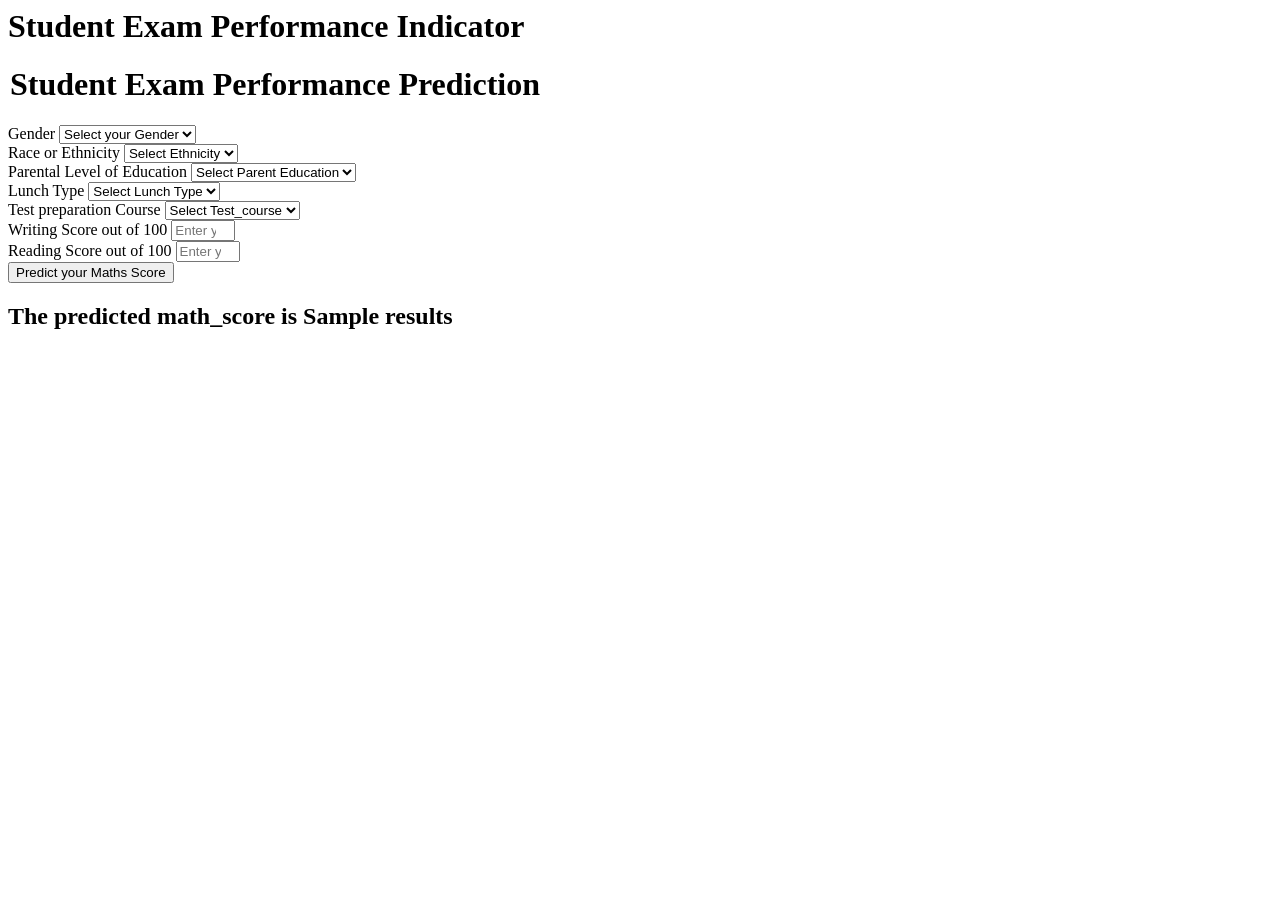
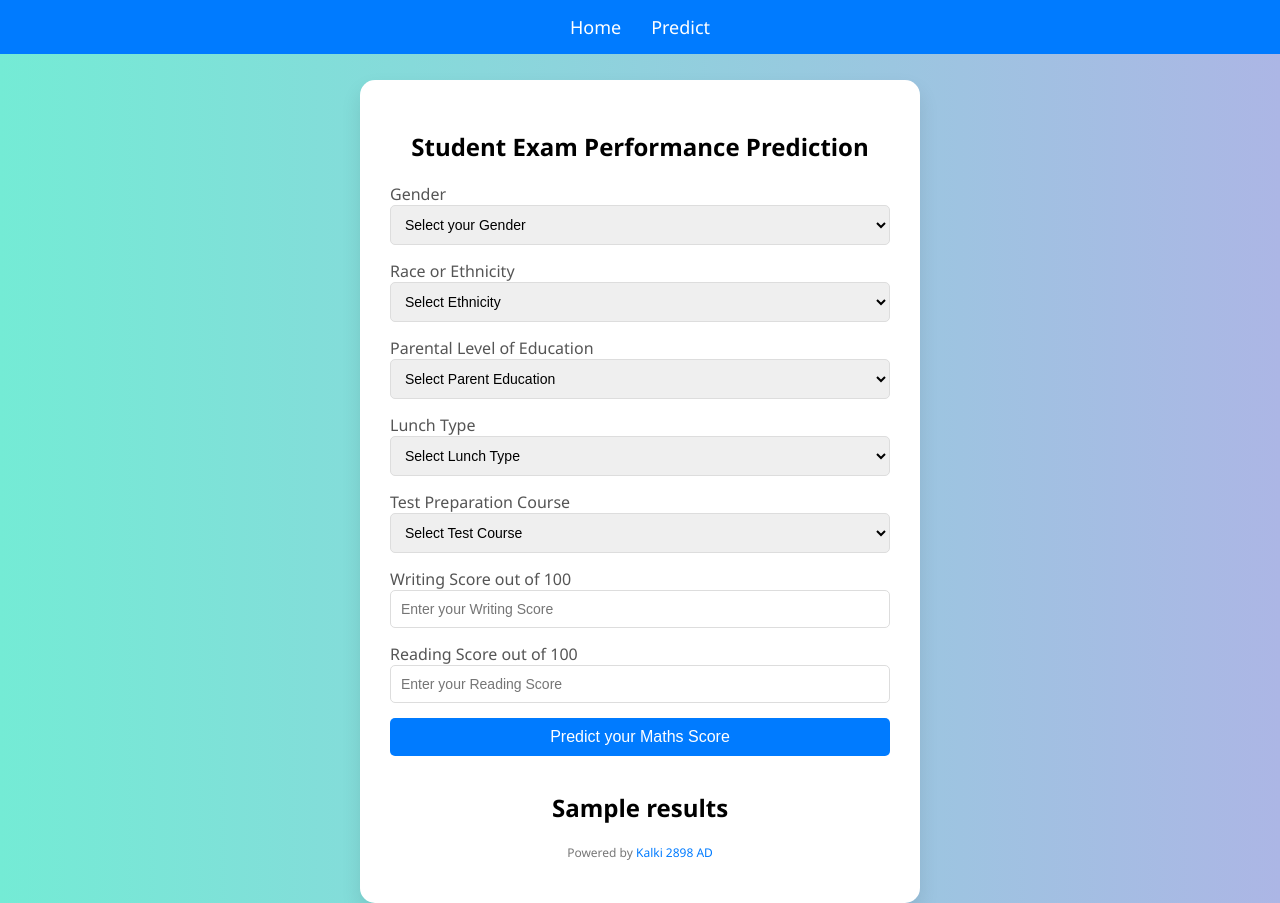
Before and after one commit to Parth19Dhimmar/ML_Project, a Flask app: template templates/home.html in a window 1280 px wide. Before the commit the page ends 329 px from the top, so only its background shows below. Run offline with Flask 3, Linux system fonts and the light colour scheme; the template is opened without the code that fills it: most values are stand-ins (such as "Sample title", 1, 10 or a date in 2020).

Commit message:
updated html templates

```diff
--- a/app.py
+++ b/app.py
@@ -32,8 +32,9 @@ def predict():
     prediction_pipeline = PredictionPipeline()
     prediction = int(np.round(prediction_pipeline.prediction(features = features_df)[0]))
 
-    return render_template('home.html', results = prediction)
+    results = f"The predicted math_score is {prediction}"
 
+    return render_template('home.html', results = results)
 
 if __name__ == "__main__":
     app.run(debug = True)
--- a/templates/home.html
+++ b/templates/home.html
@@ -1,111 +1,171 @@
-<html>
+<!DOCTYPE html>
+<html lang="en">
+<head>
+    <meta charset="UTF-8">
+    <meta name="viewport" content="width=device-width, initial-scale=1.0">
+    <title>Student Exam Performance Indicator</title>
+    <style>
+        body {
+            font-family: 'Segoe UI', Tahoma, Geneva, Verdana, sans-serif;
+            background: linear-gradient(to right, #74ebd5, #ACB6E5);
+            display: flex;
+            flex-direction: column;
+            align-items: center;
+            height: 100vh;
+            margin: 0;
+            padding: 0;
+        }
+        .navbar {
+            width: 100%;
+            background-color: #007bff;
+            padding: 15px;
+            display: flex;
+            justify-content: center;
+            position: fixed;
+            top: 0;
+        }
+        .navbar a {
+            color: white;
+            text-decoration: none;
+            margin: 0 15px;
+            font-size: 18px;
+        }
+        .navbar a:hover {
+            text-decoration: underline;
+        }
+        .login {
+            background-color: #fff;
+            padding: 30px;
+            border-radius: 15px;
+            box-shadow: 0 10px 20px rgba(0, 0, 0, 0.1);
+            width: 500px; /* Adjusted width */
+            text-align: center;
+            margin-top: 80px; /* Adjusted for the navbar height */
+        }
+        .login h1 {
+            color: #333;
+            margin-bottom: 20px;
+            font-size: 24px;
+        }
+        .login form {
+            display: flex;
+            flex-direction: column;
+        }
+        .login .mb-3 {
+            margin-bottom: 15px;
+            text-align: left;
+        }
+        .login label {
+            margin-bottom: 5px;
+            color: #555;
+        }
+        .login select,
+        .login input {
+            padding: 10px;
+            border: 1px solid #ddd;
+            border-radius: 5px;
+            font-size: 14px;
+            width: 100%;
+            box-sizing: border-box;
+        }
+        .login .btn {
+            background-color: #007bff;
+            color: #fff;
+            border: none;
+            padding: 10px;
+            cursor: pointer;
+            border-radius: 5px;
+            font-size: 16px;
+            transition: background-color 0.3s ease;
+        }
+        .login .btn:hover {
+            background-color: #0056b3;
+        }
+        .footer {
+            margin-top: 20px;
+            font-size: 12px;
+            color: #777;
+        }
+        .footer a {
+            color: #007bff;
+            text-decoration: none;
+        }
+        .footer a:hover {
+            text-decoration: underline;
+        }
+    </style>
+</head>
 <body>
+    <div class="navbar">
+        <a href="/">Home</a>
+        <a href="/predict">Predict</a>
+    </div>
     <div class="login">
-       <h1>Student Exam Performance Indicator</h1>
-
-       <form action="{{ url_for('predict')}}" method="post">
-        <h1>
-            <legend>Student Exam Performance Prediction</legend>
-        </h1>
+       <form action="{{ url_for('predict') }}" method="post">
+        <h2><legend>Student Exam Performance Prediction</legend></h2>
         <div class="mb-3">
             <label class="form-label">Gender</label>
-            <select class="form-control" name="gender" placeholder="Enter you Gender" required>
+            <select class="form-control" name="gender" placeholder="Enter your Gender" required>
                 <option class="placeholder" selected disabled value="">Select your Gender</option>
-                <option value="male">
-                    Male
-                </option>
-                <option value="female">
-                    Female
-                </option>
+                <option value="male">Male</option>
+                <option value="female">Female</option>
             </select>
         </div>
         <div class="mb-3">
             <label class="form-label">Race or Ethnicity</label>
-            <select class="form-control" name="ethnicity" placeholder="Enter you ethnicity" required>
+            <select class="form-control" name="ethnicity" placeholder="Enter your ethnicity" required>
                 <option class="placeholder" selected disabled value="">Select Ethnicity</option>
-                <option value="group A">
-                    Group A
-                </option>
-                <option value="group B">
-                    Group B
-                </option>
-                <option value="group C">
-                    Group C
-                </option>
-                <option value="group D">
-                    Group D
-                </option>
-                <option value="group E">
-                    Group E
-                </option>
+                <option value="group A">Group A</option>
+                <option value="group B">Group B</option>
+                <option value="group C">Group C</option>
+                <option value="group D">Group D</option>
+                <option value="group E">Group E</option>
             </select>
         </div>
         <div class="mb-3">
             <label class="form-label">Parental Level of Education</label>
-            <select class="form-control" name="parental_level_of_education"
-                placeholder="Enter you Parent Education" required>
+            <select class="form-control" name="parental_level_of_education" placeholder="Enter your Parent Education" required>
                 <option class="placeholder" selected disabled value="">Select Parent Education</option>
-                <option value="associate's degree">
-                    associate's degree
-                </option>
-                <option value="bachelor's degree">
-                    bachelor's degree
-                </option>
-                <option value="high school">
-                    high school
-                </option>
-                <option value="master's degree">
-                    master's degree
-                </option>
-                <option value="some college">
-                    some college
-                </option>
-                <option value="some high school">
-                    some high school
-                </option>
+                <option value="associate's degree">associate's degree</option>
+                <option value="bachelor's degree">bachelor's degree</option>
+                <option value="high school">high school</option>
+                <option value="master's degree">master's degree</option>
+                <option value="some college">some college</option>
+                <option value="some high school">some high school</option>
             </select>
         </div>
         <div class="mb-3">
             <label class="form-label">Lunch Type</label>
-            <select class="form-control" name="lunch" placeholder="Enter you Lunch" required>
+            <select class="form-control" name="lunch" placeholder="Enter your Lunch" required>
                 <option class="placeholder" selected disabled value="">Select Lunch Type</option>
-                <option value="free/reduced">
-                    free/reduced
-                </option>
-                <option value="standard">
-                    standard
-                </option>
+                <option value="free/reduced">free/reduced</option>
+                <option value="standard">standard</option>
             </select>
         </div>
         <div class="mb-3">
-            <label class="form-label">Test preparation Course</label>
-            <select class="form-control" name="test_preparation_course" placeholder="Enter you Course"
-                required>
-                <option class="placeholder" selected disabled value="">Select Test_course</option>
-                <option value="none">
-                    None
-                </option>
-                <option value="completed">
-                    Completed
-                </option>
+            <label class="form-label">Test Preparation Course</label>
+            <select class="form-control" name="test_preparation_course" placeholder="Enter your Course" required>
+                <option class="placeholder" selected disabled value="">Select Test Course</option>
+                <option value="none">None</option>
+                <option value="completed">Completed</option>
             </select>
         </div>
         <div class="mb-3">
             <label class="form-label">Writing Score out of 100</label>
-            <input class="form-control" type="number" name="reading_score"
-                placeholder="Enter your Reading score" min='0' max='100' />
+            <input class="form-control" type="number" name="writing_score" placeholder="Enter your Writing Score" min='0' max='100' required />
         </div>
         <div class="mb-3">
             <label class="form-label">Reading Score out of 100</label>
-            <input class="form-control" type="number" name="writing_score"
-                placeholder="Enter your Reading Score" min='0' max='100' />
+            <input class="form-control" type="number" name="reading_score" placeholder="Enter your Reading Score" min='0' max='100' required />
         </div>
         <div class="mb-3">
-            <input class="btn btn-primary" type="submit" value="Predict your Maths Score" required />
+            <input class="btn btn-primary" type="submit" value="Predict your Maths Score" />
         </div>
     </form>
-    <h2>
-       The predicted math_score is {{results}}
-    </h2>
-   <body>
+        <h2>{{ results }}</h2>
+    <div class="footer">
+        <p>Powered by <a href="https://example.com">Kalki 2898 AD</a></p>
+    </div>
+   </div>
+</body>
 </html>
```
Also changed, not shown: templates/index.html (+47 -2 lines).
